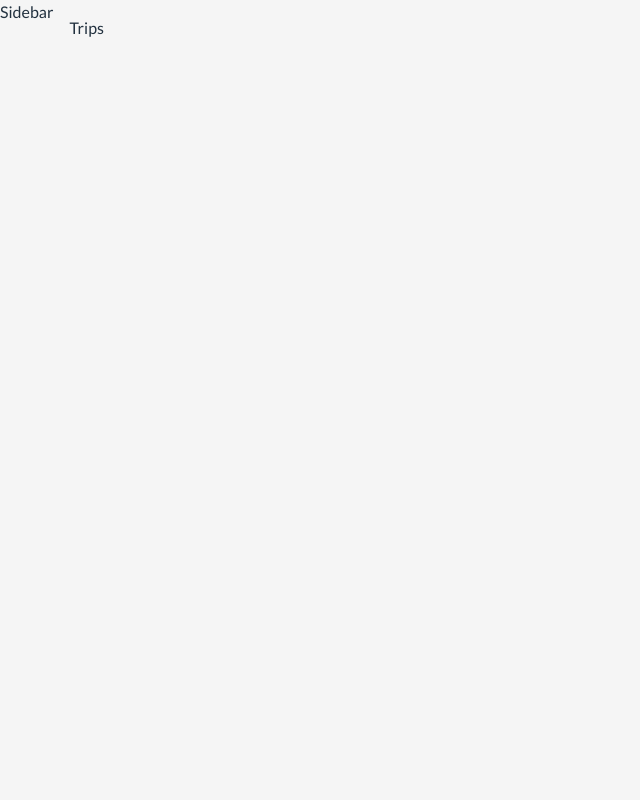
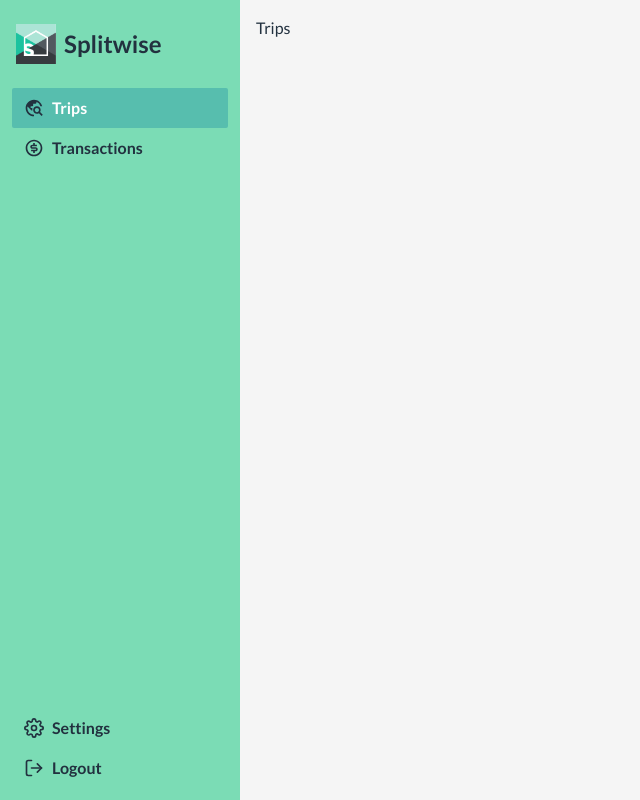
Before and after one commit to lukatatovic/ReactIteh, a React (Create React App) app in the folder client/: page /dashboard in a window 1280 px wide. Shown: the whole page, without its empty margins (0-640 px from the left). Built offline with nearby package versions, Linux system fonts and the light colour scheme.

Commit message:
Created Sidebar and added constants.

```diff
--- a/client/package.json
+++ b/client/package.json
@@ -9,6 +9,7 @@
     "@testing-library/user-event": "^13.5.0",
     "react": "^18.3.1",
     "react-dom": "^18.3.1",
+    "react-icons": "^5.3.0",
     "react-router-dom": "^6.26.1",
     "react-scripts": "5.0.1",
     "web-vitals": "^2.1.4"
--- a/client/src/components/Layout.js
+++ b/client/src/components/Layout.js
@@ -1,6 +1,9 @@
 import React from 'react';
 
 import { useGlobalContext } from '../hooks/useGlobalContext.hook';
+import Sidebar from './dashboard/Sidebar';
+import Trips from './dashboard/Trips';
+import Transactions from './dashboard/Transactions';
 
 const Layout = () => {
   const { dashboardView } = useGlobalContext();
@@ -8,18 +11,18 @@
   return (
     <div className='flex flex-row bg-neutral-100 h-screen w-screen overflow-y-scroll'>
       <div>
-        Sidebar
+        <Sidebar/>
       </div>
       <div className='p-4'>
         <div>
           {(() => {
             switch (dashboardView) {
               case 'trips':
-                return <>Trips</>;
+                return <Trips/>;
               case 'transactions':
-                return <>Transactions</>;
+                return <Transactions/>;
               default:
-                return <>Trips</>;
+                return <Trips/>;
             }
           })()}
         </div>
--- /dev/null
+++ b/client/src/components/dashboard/Sidebar.js
@@ -0,0 +1,58 @@
+import React from 'react';
+import { useNavigate } from 'react-router-dom';
+
+import logo from '../../assets/logofull.png';
+import { sidebar_links, sidebar_bottom_links } from '../../utils/constants';
+import { useGlobalContext } from '../../hooks/useGlobalContext.hook';
+
+const Sidebar = () => {
+  const { dashboardView, setDashboardView } = useGlobalContext();
+  const navigate = useNavigate();
+
+  const onLogout = () => {
+    navigate('/');
+  };
+
+  return (
+    <div className='w-60 p-3 flex flex-col text-white bg-light-green-cyan h-screen'>
+      <div className='flex items-center gap-2 px-1 py-3'>
+        <img src={logo} alt='logo' className='w-10' />
+        <span className='font-bold text-2xl'>Splitwise</span>
+      </div>
+      <div className='flex-1 mt-3'>
+        {sidebar_links.map((item) => (
+          <div
+            key={item.key}
+            onClick={() => setDashboardView(item.key)}
+            className={`flex gap-2 items-center font-semibold px-3 py-2 cursor-pointer rounded-sm ${
+              dashboardView === item.key && 'bg-medium-green-cyan text-white'
+            }`}
+          >
+            <span className='text-xl'>{item.icon}</span>
+            {item.label}
+          </div>
+        ))}
+      </div>
+      <div>
+        {sidebar_bottom_links.map((item) => (
+          <div
+            key={item.key}
+            className={`flex gap-2 items-center font-semibold px-3 py-2 cursor-pointer rounded-sm `}
+            onClick={() => {
+              if (item.key === 'logout') {
+                onLogout();
+              } else if (item.key === 'settings') {
+                navigate('/profile');
+              }
+            }}
+          >
+            <span className='text-xl'>{item.icon}</span>
+            {item.label}
+          </div>
+        ))}
+      </div>
+    </div>
+  );
+};
+
+export default Sidebar;
--- /dev/null
+++ b/client/src/components/dashboard/Transactions.js
@@ -0,0 +1,9 @@
+import React from 'react'
+
+const Transactions = () => {
+  return (
+    <div>Transactions</div>
+  )
+}
+
+export default Transactions
--- /dev/null
+++ b/client/src/components/dashboard/Trips.js
@@ -0,0 +1,9 @@
+import React from 'react'
+
+const Trips = () => {
+  return (
+    <div>Trips</div>
+  )
+}
+
+export default Trips
--- a/client/src/index.css
+++ b/client/src/index.css
@@ -5,7 +5,6 @@
 @tailwind utilities;
 
 :root {
-  /* Color Palette */
   --black: #000000;
   --cyan-bluish-gray: #abb8c3;
   --white: #fff;
--- /dev/null
+++ b/client/src/utils/constants.js
@@ -0,0 +1,29 @@
+import { FiLogOut, FiSettings } from 'react-icons/fi';
+import { RiMoneyDollarCircleLine } from 'react-icons/ri';
+import { MdTravelExplore } from 'react-icons/md';
+
+export const sidebar_links = [
+  {
+    key: 'trips',
+    label: 'Trips',
+    icon: <MdTravelExplore />,
+  },
+  {
+    key: 'transactions',
+    label: 'Transactions',
+    icon: <RiMoneyDollarCircleLine />,
+  },
+];
+
+export const sidebar_bottom_links = [
+  {
+    key: 'settings',
+    label: 'Settings',
+    icon: <FiSettings />,
+  },
+  {
+    key: 'logout',
+    label: 'Logout',
+    icon: <FiLogOut />,
+  },
+];
```
Also changed, not shown: 1 other file (tests, documents, lock files or other folders).
